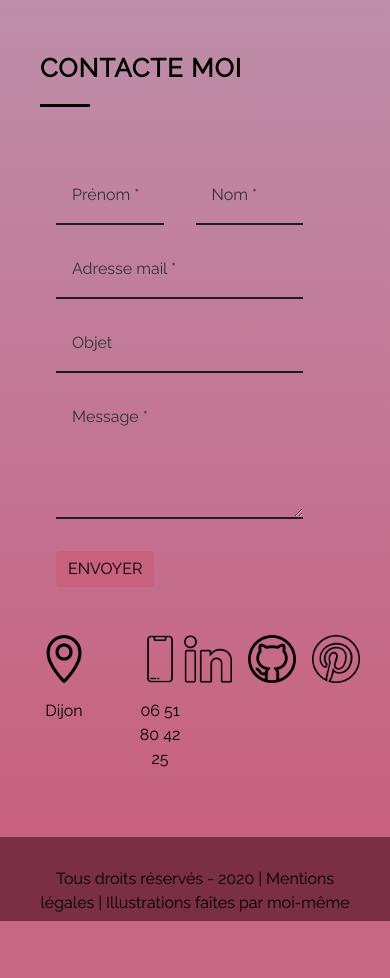
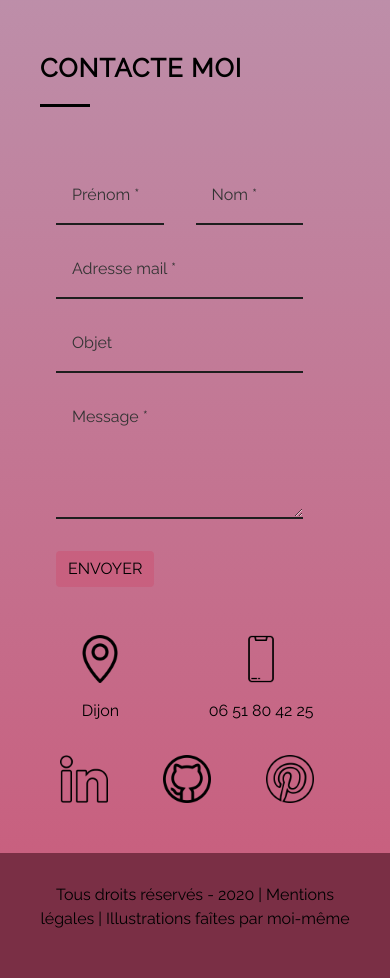
Before and after one commit to laurinehrd/Portfolio, a PHP site: page / in a window 390 px wide. Shown: the part 3929-4907 px from the top of the page. Before the commit the page ends 4850 px from the top, so only its background shows below. Run offline with PHP 8.4, Linux system fonts and the light colour scheme; some libraries are stand-ins or nearby versions.

Commit message:
responsive home

```diff
--- a/assets/css/style.css
+++ b/assets/css/style.css
@@ -920,6 +920,10 @@ body {
   }
 }
 @media screen and (max-width: 700px) {
+  .menu #overlay-content {
+    padding-top: 10vh;
+  }
+
   .logo-svg {
     position: relative;
     left: 0;
@@ -969,6 +973,17 @@ body {
     display: none;
   }
 
+  .contact-container .main-section .content-section .info-media {
+    display: block;
+  }
+  .contact-container .main-section .content-section .item-media {
+    justify-content: space-around;
+    margin-top: 1rem;
+  }
+  .contact-container .main-section .content-section .informations {
+    justify-content: space-evenly;
+  }
+
   .arrow-center {
     display: none;
   }
@@ -976,6 +991,10 @@ body {
   .arrow-to-top {
     display: none;
   }
+
+  .footer {
+    height: auto;
+  }
 }
 
 /*# sourceMappingURL=style.css.map */
--- a/assets/sass/layout/_media-queries.scss
+++ b/assets/sass/layout/_media-queries.scss
@@ -130,6 +130,11 @@
 }
 
 @media screen and (max-width: 700px){
+    .menu {
+        #overlay-content {
+            padding-top: 10vh;
+        }
+    }
     .logo-svg {
         position: relative;
         left: 0;
@@ -206,12 +211,34 @@
     //     }
     // }
 
+    // CONTACT
+    .contact-container {
+        .main-section {
+            .content-section {
+                .info-media {
+                    display: block;
+                }
+                .item-media {
+                    justify-content: space-around;
+                    margin-top: 1rem;
+                }
+                .informations {
+                    justify-content: space-evenly;
+                }
+            }
+        }
+    }
+
     .arrow-center {
         display: none;
     }
 
     .arrow-to-top {
         display: none;
+    }
+
+    .footer {
+        height: auto;
     }
 
 }
```
Also changed, not shown: 1 other file.
